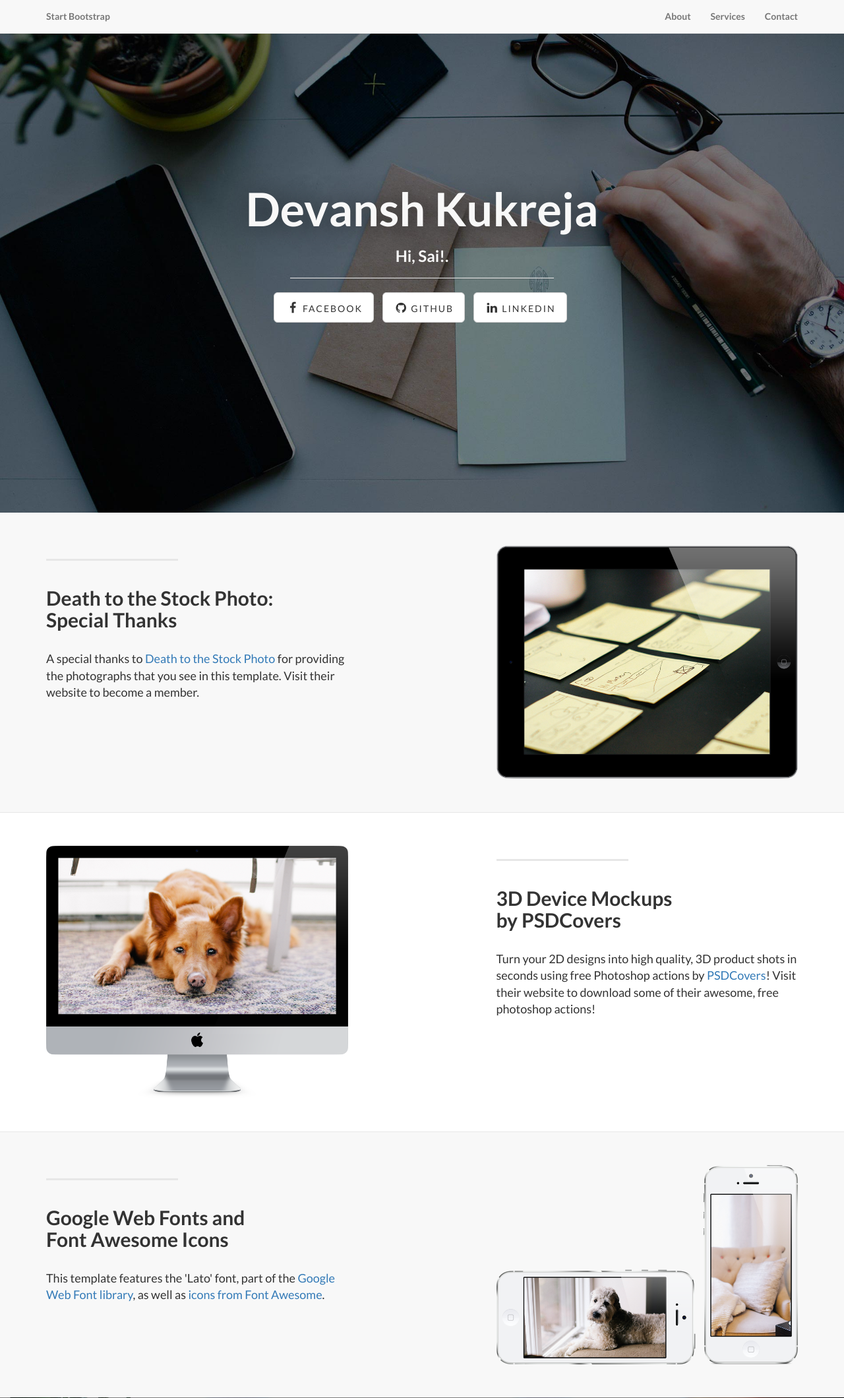
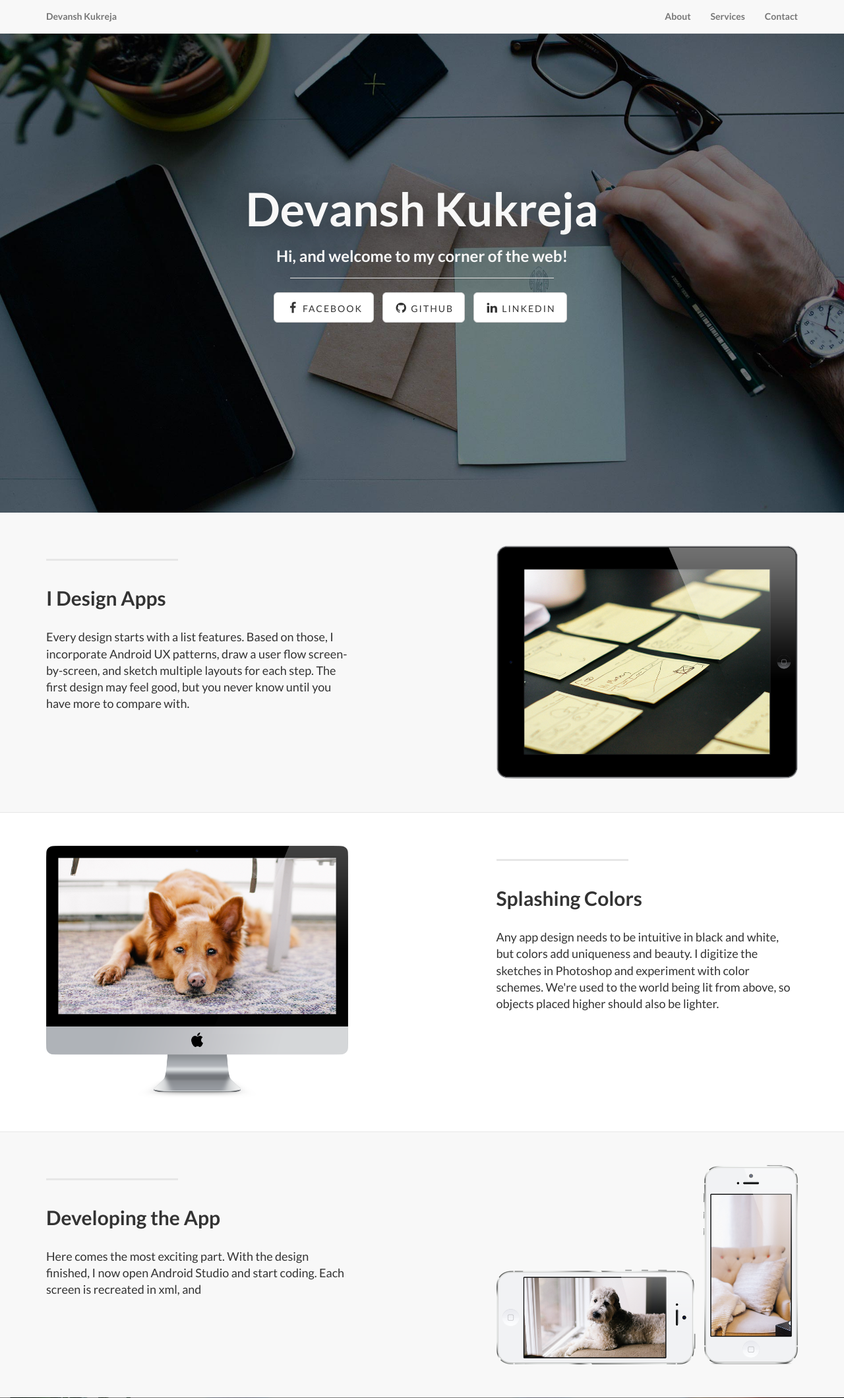
Before and after one commit to devanshk/devanshk.github.io, a PHP site: page / in a window 1280 px wide. Shown: the top 2119 px of the page at 66% size. Run offline with PHP 8.4, Linux system fonts and the light colour scheme.

Commit message:
Edited content and modified header.

```diff
--- a/css/landing-page.css
+++ b/css/landing-page.css
@@ -168,3 +168,11 @@ footer {
 p.copyright {
     margin: 15px 0 0;
 }
+
+.fb:hover,
+.fb:focus,
+.fb.focus {
+  color: #3e79d2;
+  background-color: #3e79d2
+  text-decoration: none;
+}
--- a/index.html
+++ b/index.html
@@ -43,7 +43,7 @@
                     <span class="icon-bar"></span>
                     <span class="icon-bar"></span>
                 </button>
-                <a class="navbar-brand topnav" href="#">Start Bootstrap</a>
+                <a class="navbar-brand topnav" href="#">Devansh Kukreja</a>
             </div>
             <!-- Collect the nav links, forms, and other content for toggling -->
             <div class="collapse navbar-collapse" id="bs-example-navbar-collapse-1">
@@ -74,11 +74,11 @@
                 <div class="col-lg-12">
                     <div class="intro-message">
                         <h1>Devansh Kukreja</h1>
-                        <h3>Hi, Sai!.</h3>
+                        <h3>Hi, and welcome to my corner of the web!</h3>
                         <hr class="intro-divider">
                         <ul class="list-inline intro-social-buttons">
                             <li>
-                                <a href="https://www.facebook.com/devansh.kukreja" class="btn btn-default btn-lg"><i class="fa fa-facebook fa-fw"></i> <span class="network-name">Facebook</span></a>
+                                <a href="https://www.facebook.com/devansh.kukreja" class="btn btn-default btn-lg fb"><i class="fa fa-facebook fa-fw"></i> <span class="network-name">Facebook</span></a>
                             </li>
                             <li>
                                 <a href="https://github.com/devanshk" class="btn btn-default btn-lg"><i class="fa fa-github fa-fw"></i> <span class="network-name">Github</span></a>
@@ -107,8 +107,8 @@
                 <div class="col-lg-5 col-sm-6">
                     <hr class="section-heading-spacer">
                     <div class="clearfix"></div>
-                    <h2 class="section-heading">Death to the Stock Photo:<br>Special Thanks</h2>
-                    <p class="lead">A special thanks to <a target="_blank" href="http://join.deathtothestockphoto.com/">Death to the Stock Photo</a> for providing the photographs that you see in this template. Visit their website to become a member.</p>
+                    <h2 class="section-heading">I Design Apps</h2>
+                    <p class="lead">Every design starts with a list features. Based on those, I incorporate Android UX patterns, draw a user flow screen-by-screen, and sketch multiple layouts for each step. The first design may feel good, but you never know until you have more to compare with.</p>
                 </div>
                 <div class="col-lg-5 col-lg-offset-2 col-sm-6">
                     <img class="img-responsive" src="img/ipad.png" alt="">
@@ -129,8 +129,8 @@
                 <div class="col-lg-5 col-lg-offset-1 col-sm-push-6  col-sm-6">
                     <hr class="section-heading-spacer">
                     <div class="clearfix"></div>
-                    <h2 class="section-heading">3D Device Mockups<br>by PSDCovers</h2>
-                    <p class="lead">Turn your 2D designs into high quality, 3D product shots in seconds using free Photoshop actions by <a target="_blank" href="http://www.psdcovers.com/">PSDCovers</a>! Visit their website to download some of their awesome, free photoshop actions!</p>
+                    <h2 class="section-heading">Splashing Colors</h2>
+                    <p class="lead">Any app design needs to be intuitive in black and white, but colors add uniqueness and beauty. I digitize the sketches in Photoshop and experiment with color schemes. We're used to the world being lit from above, so objects placed higher should also be lighter.</p>
                 </div>
                 <div class="col-lg-5 col-sm-pull-6  col-sm-6">
                     <img class="img-responsive" src="img/dog.png" alt="">
@@ -151,8 +151,8 @@
                 <div class="col-lg-5 col-sm-6">
                     <hr class="section-heading-spacer">
                     <div class="clearfix"></div>
-                    <h2 class="section-heading">Google Web Fonts and<br>Font Awesome Icons</h2>
-                    <p class="lead">This template features the 'Lato' font, part of the <a target="_blank" href="http://www.google.com/fonts">Google Web Font library</a>, as well as <a target="_blank" href="http://fontawesome.io">icons from Font Awesome</a>.</p>
+                    <h2 class="section-heading">Developing the App</h2>
+                    <p class="lead">Here comes the most exciting part. With the design finished, I now open Android Studio and start coding. Each screen is recreated in xml, and </p>
                 </div>
                 <div class="col-lg-5 col-lg-offset-2 col-sm-6">
                     <img class="img-responsive" src="img/phones.png" alt="">
```
